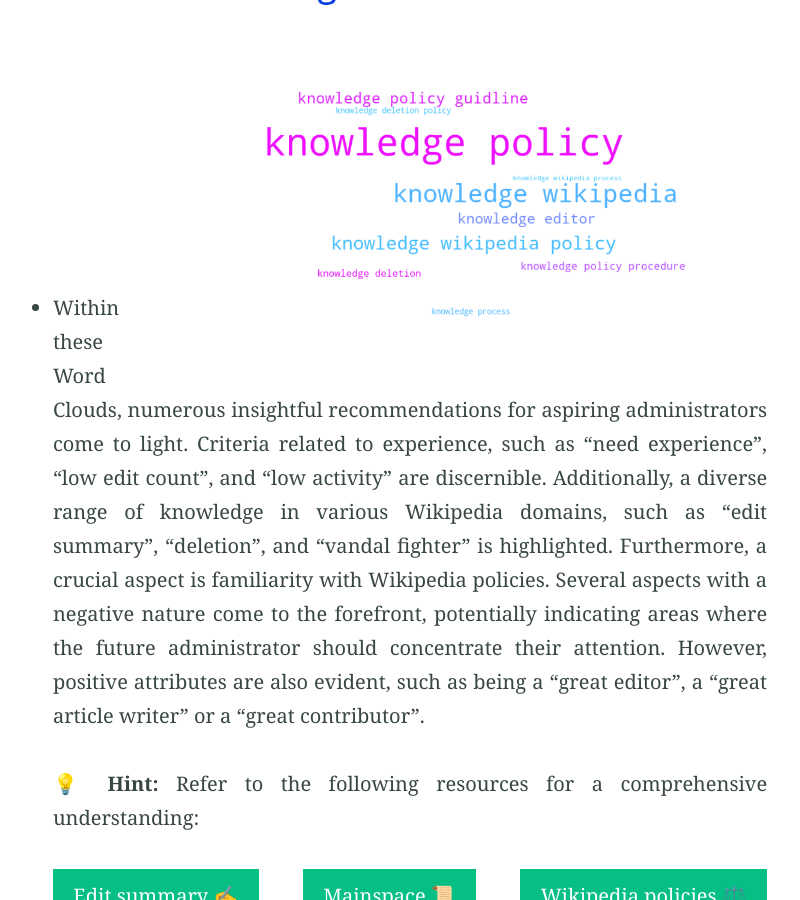
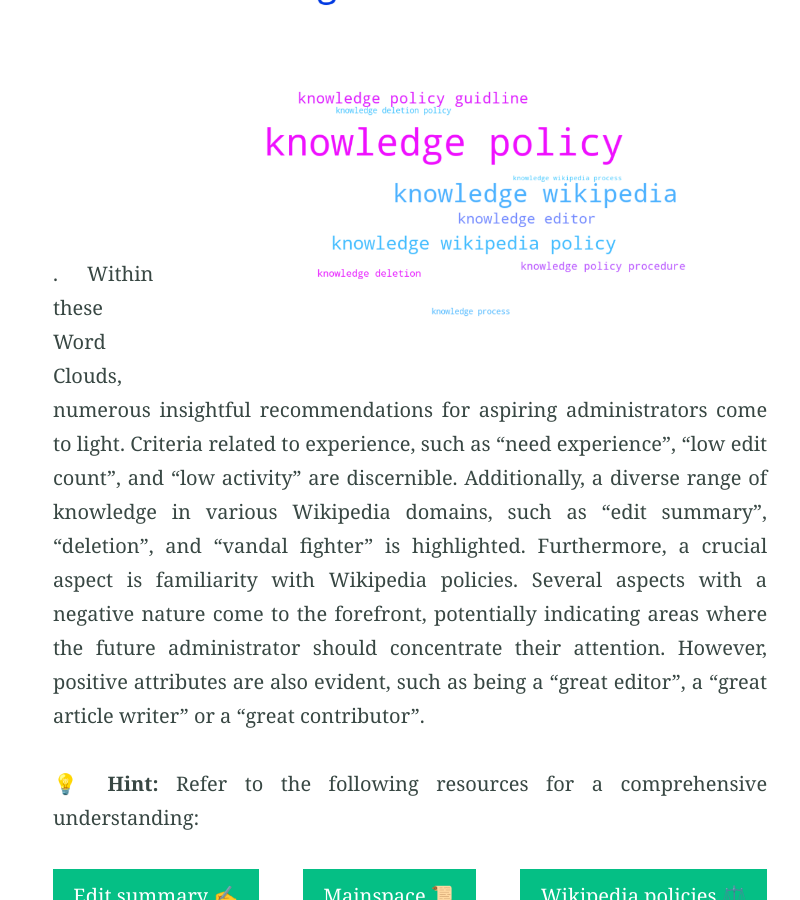
Before and after one commit to Sakasy/sakasy.github.io, a Jekyll site: the page built from index.md, in a window 1280 px wide and 900 px high, scrolled down 22887 px. Shown: the whole window, without its empty margins (230-1030 px from the left). Built offline with Jekyll 4.4.1, drawn with Linux system fonts in a browser that asks for light colours.

```diff
--- a/index.md
+++ b/index.md
@@ -182,7 +182,7 @@ As we delved into the feedback from voters, several key insights emerged regardi
 <br>
 <br>
 <br>
-* Within these Word Clouds, numerous insightful recommendations for aspiring administrators come to light. Criteria related to experience, such as "need experience", "low edit count", and "low activity" are discernible. Additionally, a diverse range of knowledge in various Wikipedia domains, such as "edit summary", "deletion", and "vandal fighter" is highlighted. Furthermore, a crucial aspect is familiarity with Wikipedia policies. Several aspects with a negative nature come to the forefront, potentially indicating areas where the future administrator should concentrate their attention. However, positive attributes are also evident, such as being a "great editor", a "great article writer" or a "great contributor".
+. Within these Word Clouds, numerous insightful recommendations for aspiring administrators come to light. Criteria related to experience, such as "need experience", "low edit count", and "low activity" are discernible. Additionally, a diverse range of knowledge in various Wikipedia domains, such as "edit summary", "deletion", and "vandal fighter" is highlighted. Furthermore, a crucial aspect is familiarity with Wikipedia policies. Several aspects with a negative nature come to the forefront, potentially indicating areas where the future administrator should concentrate their attention. However, positive attributes are also evident, such as being a "great editor", a "great article writer" or a "great contributor".
 
 💡 **Hint:** Refer to the following resources for a comprehensive understanding:
 
```
